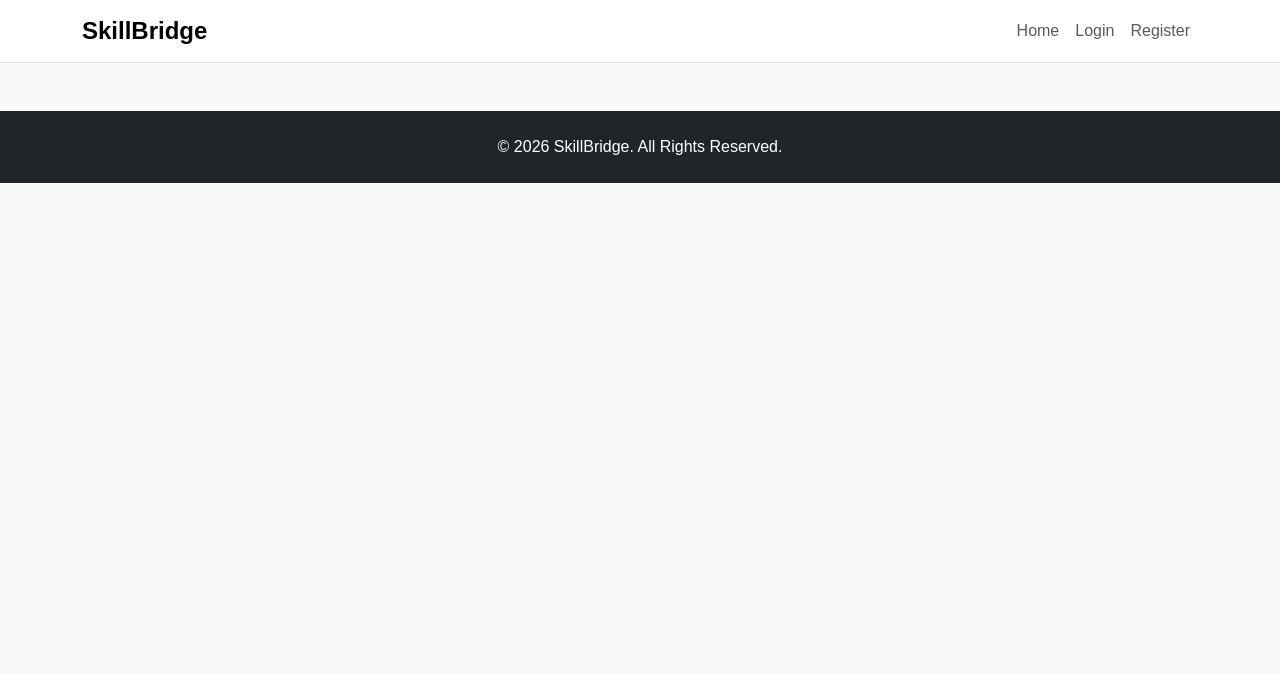
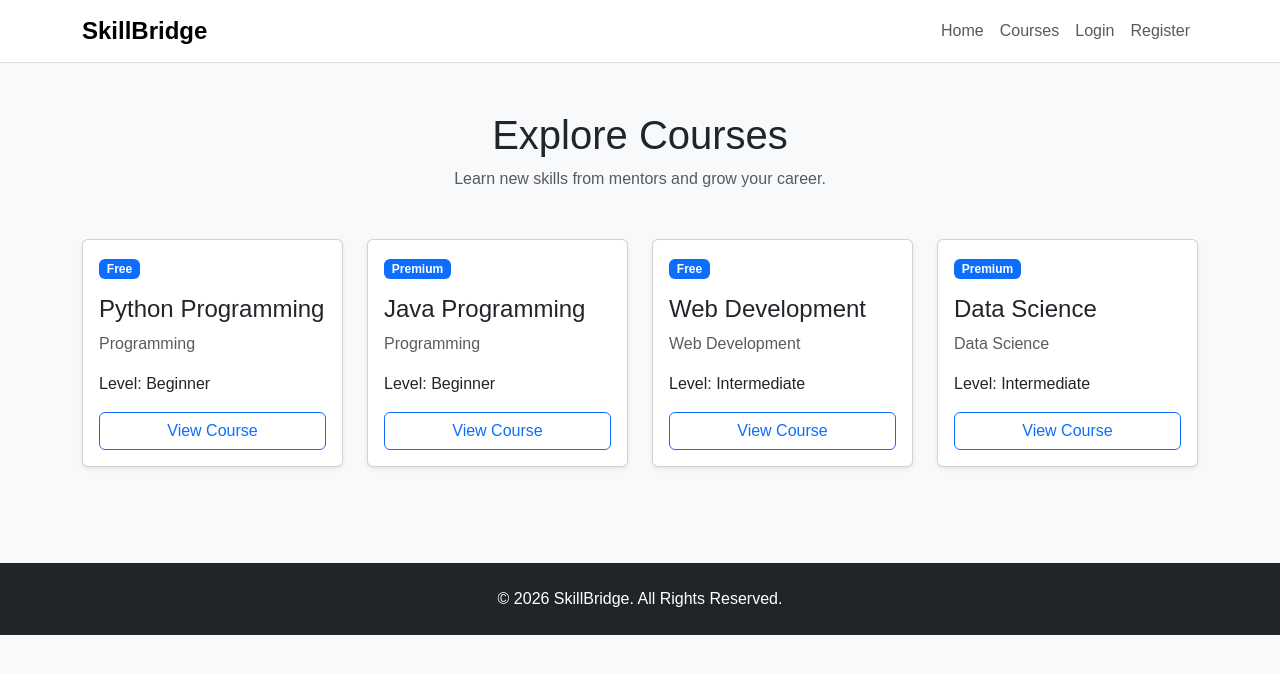
Before and after one commit to gopal-292/SkillBridge, a React (Vite) app in the folder skillbridge-frontend/: page /courses in a window 1280 px wide. Shown: the top 674 px of the page. Built offline with nearby package versions, Linux system fonts and the light colour scheme.

Commit message:
Add courses page

```diff
--- a/skillbridge-frontend/src/App.jsx
+++ b/skillbridge-frontend/src/App.jsx
@@ -5,6 +5,7 @@ import Footer from "./components/Footer";
 import Home from "./pages/Home";
 import Login from "./pages/Login";
 import Register from "./pages/Register";
+import Courses from "./pages/Courses";
 
 function App() {
     return (
@@ -17,6 +18,7 @@ function App() {
                 <Route path="/" element={<Home />} />
                 <Route path="/login" element={<Login />} />
                 <Route path="/register" element={<Register />} />
+                <Route path="/courses" element={<Courses />} />
 
             </Routes>
 
--- a/skillbridge-frontend/src/components/Navbar.jsx
+++ b/skillbridge-frontend/src/components/Navbar.jsx
@@ -20,6 +20,12 @@ function Navbar() {
                     >
                         Home
                     </Link>
+                    <Link
+    className="nav-link"
+    to="/courses"
+>
+    Courses
+</Link>
 
                     <Link
                         className="nav-link"
@@ -35,6 +41,7 @@ function Navbar() {
                         Register
                     </Link>
 
+
                 </div>
 
             </div>
--- /dev/null
+++ b/skillbridge-frontend/src/pages/Courses.jsx
@@ -0,0 +1,84 @@
+function Courses() {
+    const courses = [
+        {
+            title: "Python Programming",
+            category: "Programming",
+            level: "Beginner",
+            type: "Free"
+        },
+        {
+            title: "Java Programming",
+            category: "Programming",
+            level: "Beginner",
+            type: "Premium"
+        },
+        {
+            title: "Web Development",
+            category: "Web Development",
+            level: "Intermediate",
+            type: "Free"
+        },
+        {
+            title: "Data Science",
+            category: "Data Science",
+            level: "Intermediate",
+            type: "Premium"
+        }
+    ];
+
+    return (
+        <div className="container py-5">
+
+            <div className="text-center mb-5">
+
+                <h1>Explore Courses</h1>
+
+                <p className="text-muted">
+                    Learn new skills from mentors and grow your career.
+                </p>
+
+            </div>
+
+            <div className="row g-4">
+
+                {courses.map((course, index) => (
+
+                    <div className="col-md-6 col-lg-3" key={index}>
+
+                        <div className="card h-100 shadow-sm">
+
+                            <div className="card-body">
+
+                                <span className="badge bg-primary mb-3">
+                                    {course.type}
+                                </span>
+
+                                <h4>{course.title}</h4>
+
+                                <p className="text-muted">
+                                    {course.category}
+                                </p>
+
+                                <p>
+                                    Level: {course.level}
+                                </p>
+
+                                <button className="btn btn-outline-primary w-100">
+                                    View Course
+                                </button>
+
+                            </div>
+
+                        </div>
+
+                    </div>
+
+                ))}
+
+            </div>
+
+        </div>
+    );
+}
+
+export default Courses;
```
